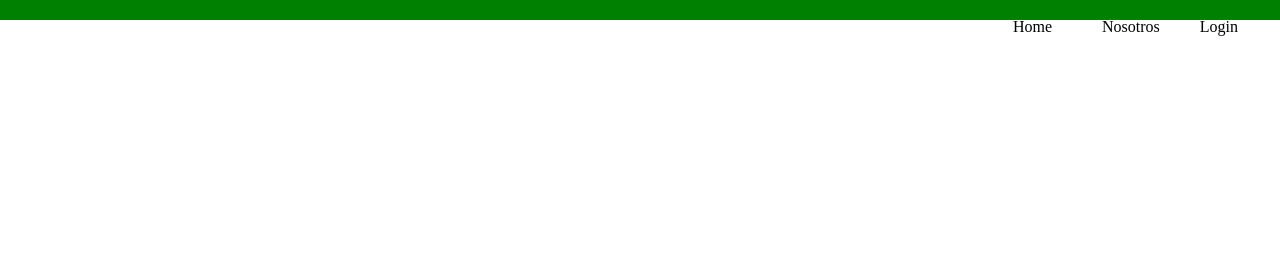
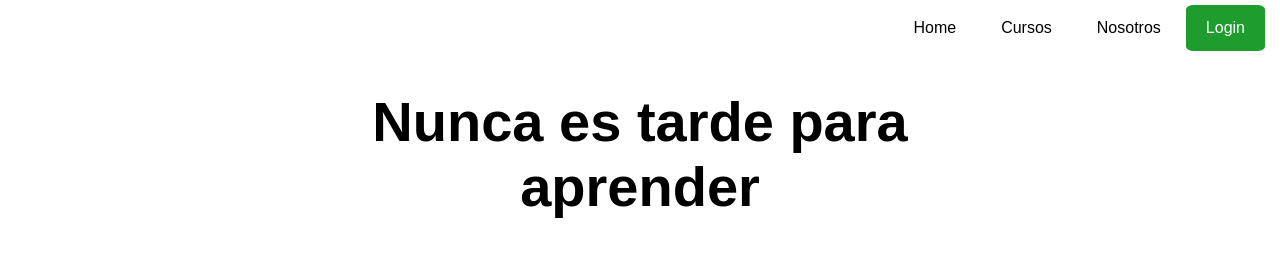
Before and after one commit to RenatoNegrete/proyecto_inn, a plain HTML site: page views/index.html in a window 1280 px wide. Drawn offline with Linux system fonts and the light colour scheme.

Commit message:
nav bar y titulo de homepage

```diff
--- a/styles/index.css
+++ b/styles/index.css
@@ -1,45 +1,47 @@
-body{
+body {
+    font-family: Arial, sans-serif;
     margin: 0;
     padding: 0;
 }
-
-nav {
-    margin: 0;
-    padding: 2px;
-    background-color: green;
+.navbar {
+    margin-left: 10px;
+    margin-right: 10px;
+    background-color: white;
+    overflow: hidden;
 }
-
-.nav3 {
-    padding: 0;
+.navbar ul {
     list-style-type: none;
-    float: right;
-    display: block;
-    margin-right: 40px;
-}
-
-.nav2 {
-    padding: 0;
-    list-style-type: none;
-    float: right;
-    display: block;
-    margin-right: 40px;
-}
-
-.nav1 {
     margin: 0;
     padding: 0;
-    list-style-type: none;
+}
+.navbar li {
     float: right;
+}
+.navbar li a {
     display: block;
-    margin-right: 50px;
-}
-
-li {
     color: black;
+    margin-top: 5px;
+    margin-right: 5px;
+    text-align: center;
+    padding: 14px 20px;
     text-decoration: none;
 }
 
-a {
-    color: black;
-    text-decoration: none;
+#logIn {
+    color: white;
+    background-color: #1e9c2e;
+    border-radius: 10%;
 }
+
+#logIn:hover {
+    background-color: #156920;
+    scale: 1.05;
+    cursor: pointer;
+}
+
+h1 {
+    text-align: center;
+    margin-left: 20%;
+    margin-right: 20%;
+    font-size: 350%;
+}
--- a/views/index.html
+++ b/views/index.html
@@ -7,14 +7,14 @@
     <link rel="stylesheet" href="../styles/index.css">
 </head>
 <body>
-    <div class="navBar">
-        <nav>
-            <ul>
-                <li class="nav3">Login</li>
-                <li class="nav2">Nosotros</li>
-                <li class="nav1"><a href="index.html">Home</a></li>
-            </ul>
-        </nav>
+    <div class="navbar">
+        <ul>
+            <li><a id="logIn">Login</a></li>
+            <li><a>Nosotros</a></li>
+            <li><a>Cursos</a></li>
+            <li><a href="index.html">Home</a></li>
+        </ul>
     </div>
+    <h1>Nunca es tarde para aprender</h1>
 </body>
 </html>
```
